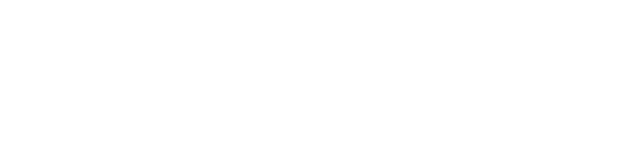
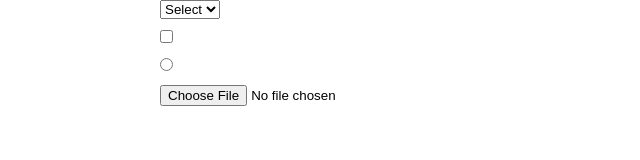
Before and after one commit to WsCandy/SlickForms, a plain HTML site: page index.html in a window 1280 px wide. Shown: the whole page, without its empty margins (0-640 px from the left). Drawn offline with Linux system fonts and the light colour scheme.

Commit message:
[Setup] - Set up html elements

```diff
--- a/index.html
+++ b/index.html
@@ -6,6 +6,30 @@
 		<link rel="stylesheet" href="css/style.css" />
 	</head>
 	<body>
+		<div class="centre-wrap">
+			<form action="#">
 
+				<div class="field-wrap">
+					<select>
+						<option value="Select">Select</option>
+						<option value="1">1</option>
+						<option value="2">2</option>
+						<option value="3">3</option>
+						<option value="4">4</option>
+					</select>
+				</div>
+
+				<div class="field-wrap">
+					<input type="checkbox">
+				</div>
+				<div class="field-wrap">
+					<input type="radio">
+				</div>
+				<div class="field-wrap">
+					<input type="file">
+				</div>
+
+			</form>
+		</div>
 	</body>
 </html>
--- a/sass/style.scss
+++ b/sass/style.scss
@@ -4,3 +4,28 @@
 	padding: 0;
 
 }
+
+.centre-wrap {
+
+	margin: 0 auto;
+	width: 100%;
+	max-width: 960px;
+	overflow: hidden;
+
+}
+
+form {
+
+	float: left;
+	width: 100%;
+
+}
+
+.field-wrap {
+
+	width: 100%;
+	float: left;
+	clear: both;
+	margin: 0 0 10px 0;
+
+}
```
Also changed, not shown: css/style.css.
